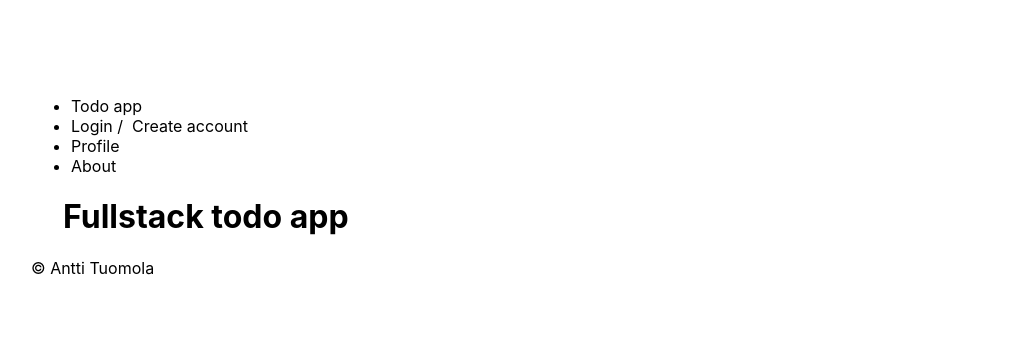
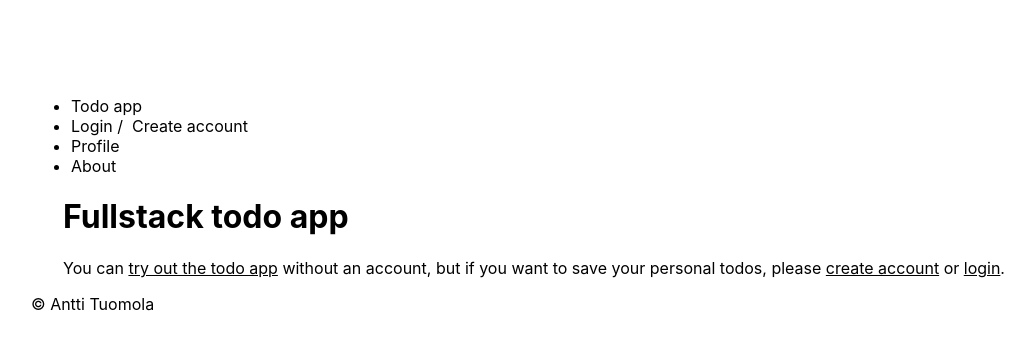
Before and after one commit to anttituomola/fullstack-todo, a Next.js app: page / in a window 1280 px wide. Shown: the top 350 px of the page, without its empty margins (65-1100 px from the left). Built offline with nearby package versions, Linux system fonts and the light colour scheme; no server answers.

Commit message:
index page text and link styling

```diff
--- a/pages/index.js
+++ b/pages/index.js
@@ -1,11 +1,15 @@
-import Head from 'next/head'
-import Image from 'next/image'
+import Link from 'next/link'
 import styles from '../styles/Home.module.css'
+import { useDispatch } from 'react-redux'
+import { todoActions } from 'features/todoSlice'
 
 export default function Home() {
+  const dispatch = useDispatch()
   return (
     <div className={styles.container}>
       <h1>Fullstack todo app</h1>
+      <p>You can <Link href="/todo"> try out the todo app</Link> without an account, but if you want to save your personal todos, please <Link href="/login">
+        <span onClick={() => dispatch(todoActions.isCreatingNewAccount(true))}>create account</span></Link> or <Link href="/login"><span onClick={() => dispatch(todoActions.isCreatingNewAccount(false))}>login</span></Link>.</p>
     </div>
   )
 }
--- a/styles/globals.css
+++ b/styles/globals.css
@@ -9,6 +9,10 @@ body {
 a {
   color: inherit;
   text-decoration: none;
+}
+p > a, p > span {
+  text-decoration: underline;
+  cursor: pointer;
 }
 
 * {
@@ -57,3 +61,8 @@ a {
   animation-delay: 0.4s;
 }
 /* LOADING ANIMATION ENDS */
+
+.toggleSignin {
+  cursor: pointer;
+  text-decoration: underline;
+}
```
Also changed, not shown: pages/login.js (+6 -5 lines).
